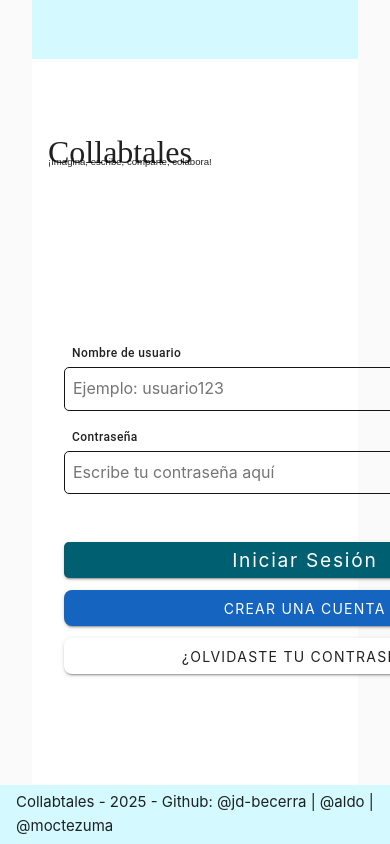
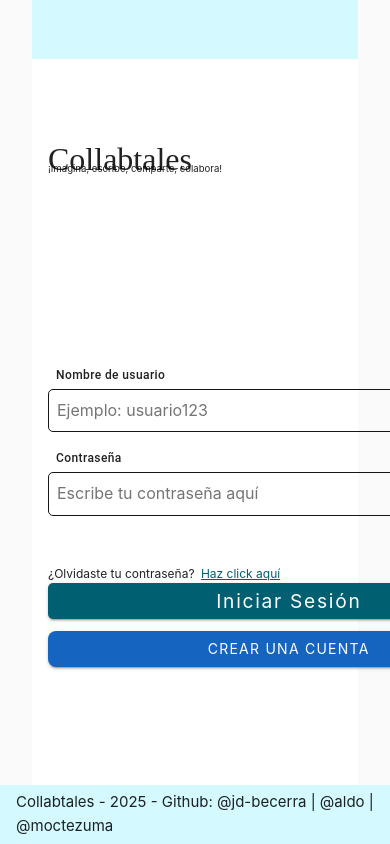
Before and after one commit to jd-becerra/collabtales, a Vue app: page / in a window 390 px wide. Shown: the top 844 px of the page. Built offline with nearby package versions, Linux system fonts and the light colour scheme; no server answers.

Commit message:
Add responsive design guidelines and update component styles for improved consistency; adjust button height and logo font family

```diff
--- a/src/assets/base.css
+++ b/src/assets/base.css
@@ -71,6 +71,7 @@
   --input-width-xs: 160px;
 
   --input-height-lg: 56px;
+  --input-height-md: 50px;
 
   --color-btn-white-bg: var(--vt-c-white);
 
--- a/src/components/BotonAzul.vue
+++ b/src/components/BotonAzul.vue
@@ -26,6 +26,22 @@ import '../assets/base.css'
 @media (max-width: 1366px) {
   .boton-azul {
     font-size: 1.2rem;
+    height: var(--input-height-md);
   }
 }
+@media (max-width: 1366px) {
+
+}
+
+@media (max-width: 1024px) {
+
+}
+
+@media (max-width: 768px) {
+
+}
+
+@media (max-width: 600px) {
+
+}
 </style>
--- a/src/components/FormularioLogin.vue
+++ b/src/components/FormularioLogin.vue
@@ -24,16 +24,16 @@
       </small>
     </v-container>
 
-    <v-container class="login-buttons">
+    <v-container class="login-buttons d-flex flex-column">
+      <small>
+        ¿Olvidaste tu contraseña? <a class="goto-restore" href="#" @click="$emit('show-restore')">Haz click aquí</a>
+      </small>
       <BotonAzul :disabled="loading" @click="login">
         <v-progress-circular v-if="loading" indeterminate color="white" size="20" class="mr-2" />
         Iniciar Sesión
       </BotonAzul>
       <v-btn block color="blue-darken-3" class="mt-3 rounded-lg" @click="$emit('show-register')">
         Crear una cuenta
-      </v-btn>
-      <v-btn block color="text-blue-darken-2" class="mt-3 rounded-lg" @click="$emit('show-restore')">
-        ¿Olvidaste tu contraseña?
       </v-btn>
     </v-container>
   </v-form>
@@ -111,9 +111,26 @@ async function login() {
 </script>
 
 <style scoped>
+
+.login-fields {
+  margin-left: 0;
+  padding-left: 0;
+}
+
+.login-buttons {
+  margin-left: 0;
+  padding-left: 0;
+}
+
 .result-msg {
   font-size: 0.9rem;
   padding: 0;
   margin-top: -0.5rem;
 }
+.goto-restore {
+  color: var( --color-text-blue);
+  text-decoration: underline;
+  cursor: pointer;
+  margin-bottom: 2px;
+}
 </style>
--- a/src/components/icons/LogoCollabtalesLg.vue
+++ b/src/components/icons/LogoCollabtalesLg.vue
@@ -18,6 +18,7 @@ import '../../assets/base.css'
   padding: 0;
   margin: 0;
   pointer-events: none;
+
 }
 .logo-collabtales {
   font-family: 'Lucida Handwriting', 'cursive';
@@ -27,7 +28,7 @@ import '../../assets/base.css'
   margin: 0;
 }
 .slogan-collabtales {
-  font-family: 'Kameron', sans-serif;
+  font-family: 'Inter', sans-serif;
   font-size: 1.5rem;
   padding: 0;
   margin: 0;
```
Also changed, not shown: 1 other file (tests, documents, lock files or other folders).
